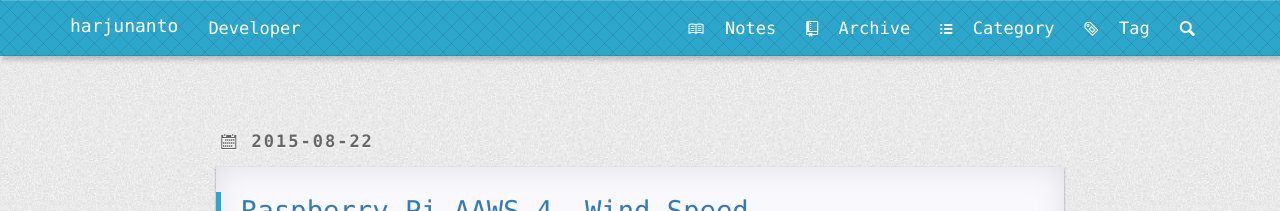
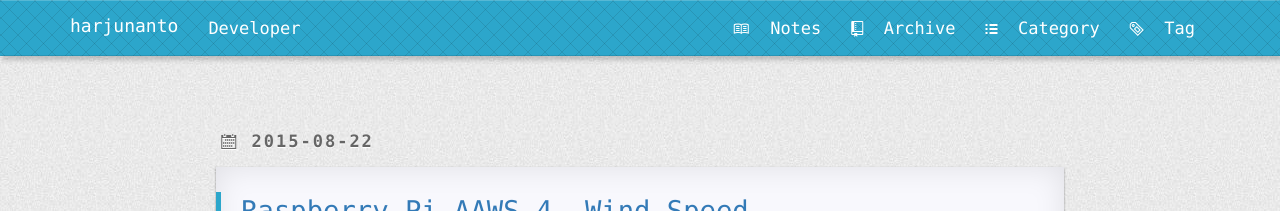
Before and after one commit to priaonehaha/notes, a Jekyll site: the page built from index.html, in a window 1280 px wide. Shown: the top 211 px of the page. Built offline with Jekyll 4.4.1, drawn with Linux system fonts in a browser that asks for light colours; nearby versions of some CDN libraries; Markdown is read by kramdown in place of the engine named in the settings; the list of posts is cut into pages by our own code; comment, search, counter and statistics services are not loaded.

Commit message:
Update header.html

```diff
--- a/_includes/header.html
+++ b/_includes/header.html
@@ -41,7 +41,7 @@
                         </li>
                         {% endif %}
                         {% endfor %}
-                        <li><a href="#stq=" class="search-button"><span class="octicon octicon-search"></span></a></li>
+                        <!--<li><a href="#stq=" class="search-button"><span class="octicon octicon-search"></span></a></li>-->
                     </ul>
                 </div>
             </div>
```
